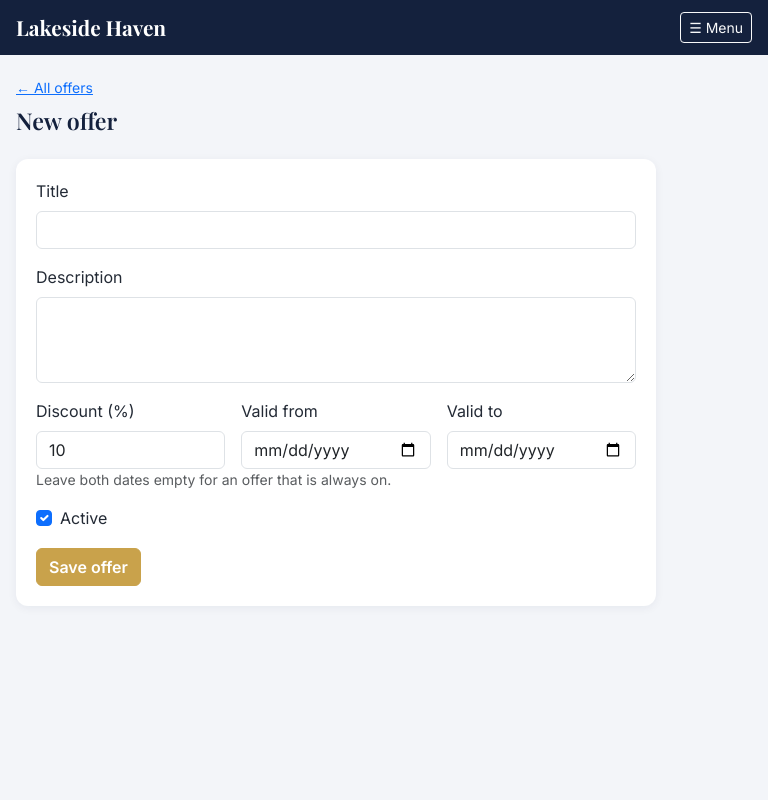
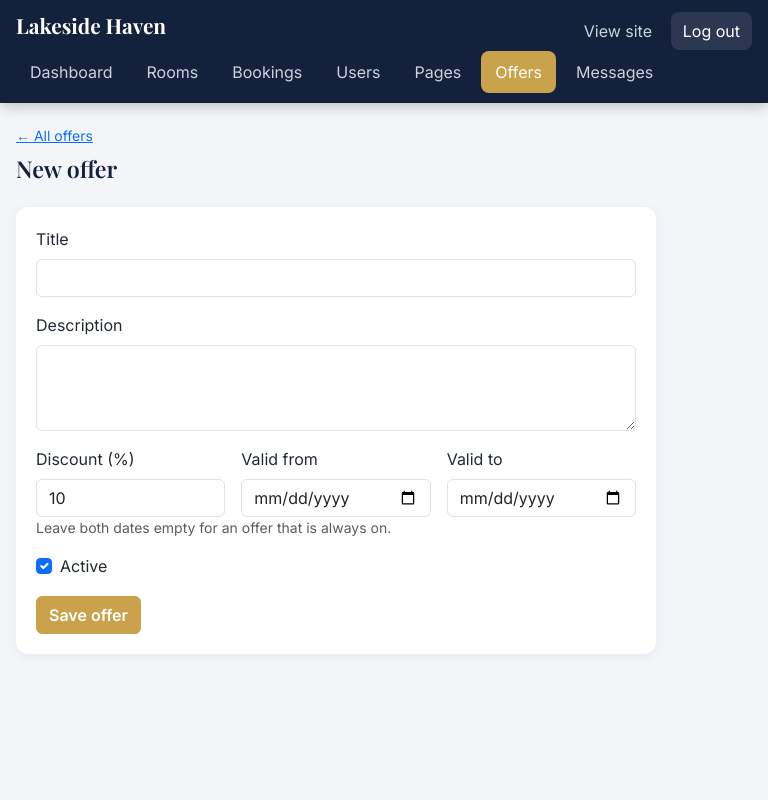
Before and after one commit to ToniGift/Lakeside_Haven_Hotel, a PHP site: page /admin/offer-form.php in a window 768 px wide. Run offline with PHP 8.4, Linux system fonts and the light colour scheme; the visitor is signed in with stand-in values (Sample User, id 1).

Commit message:
Make the admin responsive: tablet top bar, bigger touch targets, readable tables, safe-area padding

```diff
--- a/admin/_header.php
+++ b/admin/_header.php
@@ -16,7 +16,8 @@ $nav = [
 <html lang="en">
 <head>
   <meta charset="UTF-8">
-  <meta name="viewport" content="width=device-width, initial-scale=1">
+  <meta name="viewport" content="width=device-width, initial-scale=1, viewport-fit=cover">
+  <meta name="theme-color" content="#14213d">
   <title><?= e($pageTitle) ?></title>
   <link href="https://cdn.jsdelivr.net/npm/bootstrap@5.3.3/dist/css/bootstrap.min.css" rel="stylesheet">
   <link href="https://fonts.googleapis.com/css2?family=Playfair+Display:wght@600;700&family=Inter:wght@400;500;600&display=swap" rel="stylesheet">
--- a/assets/css/admin.css
+++ b/assets/css/admin.css
@@ -38,3 +38,62 @@
   .table-stack td.actions .btn { min-height: 38px; }
   .table-responsive:has(.table-stack) { overflow: visible; }
 }
+
+/* ---------- Polish for every screen size ---------- */
+
+/* Centre the content on very wide screens */
+.admin-main { width: 100%; margin-inline: auto; }
+@media (min-width: 1600px) { .admin-main { padding: 36px 48px; } }
+
+/* Phones and tablets: a roomier top bar and bigger menu links */
+@media (max-width: 991.98px) {
+  .admin-side { padding: max(10px, env(safe-area-inset-top)) 16px 10px; box-shadow: 0 2px 14px rgba(0, 0, 0, .25); }
+  .admin-side-top .btn { min-height: 44px; padding: 0 16px; font-weight: 600; border-radius: 10px; }
+  .admin-side .nav-link { padding: 12px 14px; font-size: 1rem; }
+  .admin-main { padding-bottom: max(28px, env(safe-area-inset-bottom)); }
+}
+
+/* Tablets: no hamburger, the menu is a row of buttons under the brand */
+@media (min-width: 768px) and (max-width: 991.98px) {
+  .admin-side-top .btn { display: none; }
+  #adminNav.collapse:not(.show) { display: flex; }
+  #adminNav { display: flex; flex-wrap: wrap; align-items: center; gap: 6px; margin-top: 10px; }
+  #adminNav .nav { flex-direction: row !important; flex-wrap: wrap; gap: 6px; margin: 0 !important; }
+  #adminNav hr { display: none; }
+  .admin-side .nav-link { padding: 9px 14px; }
+  /* "View site" and "Log out" sit in the top bar, level with the brand */
+  #adminNav > a.nav-link { position: absolute; top: 12px; padding: 7px 12px; }
+  #adminNav > a.nav-link:nth-of-type(1) { right: 104px; }
+  #adminNav > a.nav-link:nth-of-type(2) { right: 16px; background: rgba(255, 255, 255, .1); color: #fff; }
+}
+
+/* Tables on tablets and small laptops: keep the columns readable, scroll sideways inside the card if needed */
+@media (min-width: 768px) and (max-width: 1279.98px) {
+  .admin-main .table-stack th, .admin-main .table-stack td { overflow-wrap: normal; word-break: normal; padding-left: .5rem; padding-right: .5rem; }
+  .admin-main .table-stack td.actions { min-width: 7.5rem; }
+  .admin-main .table-stack td.actions .btn, .admin-main .table-stack td.actions form { margin-bottom: 6px; }
+  .admin-main .table-stack td.actions .btn { display: block; width: 100%; }
+  .admin-main .table-stack td.actions form .btn { margin-bottom: 0; }
+  .admin-main .table-stack th:first-child, .admin-main .table-stack td:first-child { white-space: nowrap; }
+}
+
+/* Phones */
+@media (max-width: 575.98px) {
+  .admin-main { padding: 16px 12px 28px; }
+  .admin-main h1 { font-size: 1.35rem; margin-bottom: 1rem !important; }
+  .panel, .stat-card { padding: 16px; border-radius: 14px; }
+  .stat-card .num { font-size: 1.6rem; }
+  .admin-main .btn-group, .admin-main .d-flex.gap-2 { flex-wrap: wrap; }
+  .alert { font-size: .95rem; }
+}
+@media (max-width: 359.98px) { .admin-main { padding-left: 10px; padding-right: 10px; } .admin-side { padding-left: 12px; padding-right: 12px; } }
+
+/* Touch screens: comfortable tap targets, and 16px text so iPhones do not zoom into fields */
+@media (pointer: coarse) {
+  .admin-main .btn { min-height: 44px; }
+  .admin-main .btn-sm { min-height: 40px; padding: .45rem .85rem; }
+  .admin-main .form-control, .admin-main .form-select { min-height: 46px; font-size: 16px; }
+  .admin-main .form-check-input { width: 1.3em; height: 1.3em; }
+}
+
+@media print { .admin-side { display: none !important; } .admin-main { padding: 0; } }
```
